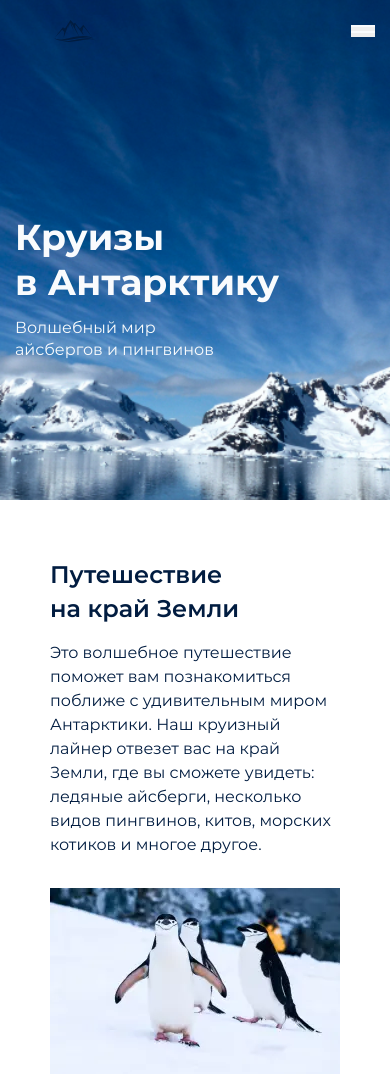
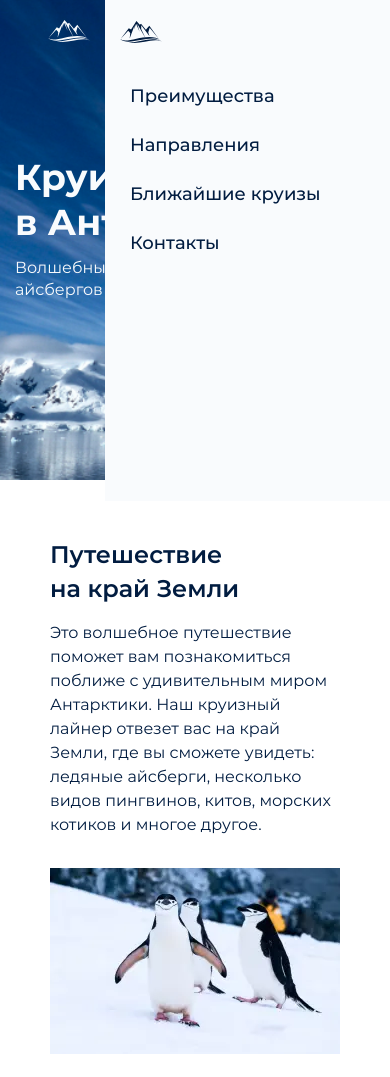
Before and after one commit to JuliaNik17/accelerator_1, a website: page source/index.html in a window 390 px wide. Shown: the top 1077 px of the page. Drawn offline with nearby package versions, Linux system fonts and the light colour scheme; files that its build step writes are made by us from their sources.

Commit message:
Мобильное меню

```diff
--- a/source/index.html
+++ b/source/index.html
@@ -11,7 +11,7 @@
   <body class="page__body">
     <div class="wrapper">
       <header class="page-header">
-        <div class="page-header__wrapper page-header__wrapper--closed page-header__wrapper--nojs">
+        <div class="page-header__wrapper">
           <a class="page-header__logo">
             <picture>
               <source media="(max-width: 767px)" srcset="img/svg/logo_mob.svg">
@@ -20,12 +20,7 @@
             </picture>
           </a>
           <nav class="main-nav main-nav--closed main-nav--nojs">
-            <div class="main-nav-mob">
-            <a class="main-nav-mob__logo main-nav-mob__logo--nojs main-nav-mob__logo--opened">
-              <img src="img/svg/logo_menu.svg" alt="Логотип сайта: горы" width="42" height="22">
-            </a>
-            <button class="main-nav-mob__toggle" type="button"><span class="visually-hidden">Открыть меню</span></button>
-            </div>
+            <button class="main-nav__toggle" type="button"><span class="visually-hidden">Открыть меню</span></button>
             <div class="main-nav__wrapper">
               <ul class="main-nav__list site-list">
                 <li class="site-list__item ">
@@ -522,7 +517,7 @@
       </div>
     </div>
 
-    <!--<script src="js/vendor.min.js"></script>
-    <script src="js/main.min.js"></script>-->
+    <script src="js/vendor.min.js"></script>
+    <script src="js/main.min.js"></script>
   </body>
 </html>
--- a/source/sass/blocks/intro.scss
+++ b/source/sass/blocks/intro.scss
@@ -22,7 +22,7 @@
   @include vp-767 {
     background-image: url("../../img/content/main_picture_mob.jpg");
     height: 500px;
-    margin-top: -40px;
+    margin-top: -60px;
   }
 }
 
@@ -71,7 +71,7 @@
   @include vp-767 {
     font-size: 36px;
     line-height: 45px;
-    margin-top: 215px;
+    margin-top: 175px;
     margin-left: 15px;
   }
 }
--- a/source/sass/blocks/main-nav-mob.scss
+++ b/source/sass/blocks/main-nav-mob.scss
@@ -1,29 +1,29 @@
-.main-nav-mob {
-  display: none;
+// .main-nav-mob {
+//   display: none;
 
-  @include vp-767 {
-    width: 100%;
-    display: flex;
-    flex-direction: row;
-    justify-content: space-between;
-    align-items: center;
-  }
-}
+//   @include vp-767 {
+//     width: 100%;
+//     display: flex;
+//     flex-direction: row;
+//     justify-content: space-between;
+//     align-items: center;
+//   }
+// }
 
-.main-nav-mob__logo {
-  @include vp-767 {
-    display: block;
-    margin-top: 20px;
-    margin-left: 15px;
-  }
-}
+// .main-nav-mob__logo {
+//   @include vp-767 {
+//     display: block;
+//     margin-top: 20px;
+//     margin-left: 15px;
+//   }
+// }
 
-.main-nav-mob__toggle {
-  @include vp-767 {
-    margin-top: 20px;
-    margin-right: 15px;
-    border: none;
-    padding: 0;
-    cursor: pointer;
-  }
-}
+// .main-nav-mob__toggle {
+//   @include vp-767 {
+//     margin-top: 20px;
+//     margin-right: 15px;
+//     border: none;
+//     padding: 0;
+//     cursor: pointer;
+//   }
+// }
--- a/source/sass/blocks/main-nav.scss
+++ b/source/sass/blocks/main-nav.scss
@@ -1,123 +1,138 @@
 .main-nav {
   align-self: center;
-}
 
-.main-nav__logo {
-  display: none;
-}
-
-.main-nav--closed {
   @include vp-767 {
+    display: flex;
     position: relative;
   }
 }
 
-.main-nav--closed .site-list__item {
+.main-nav__list {
+  list-style: none;
+  padding: 0;
+  display: flex;
+  flex-direction: row;
+  justify-content: space-between;
+  margin: 0;
+
+  @include vp-767 {
+    background-color: $light-beige;
+    flex-direction: column;
+    margin-top: 75px;
+    margin-left: 15px;
+    margin-bottom: 230px;
+    position: relative;
+  }
+}
+
+.main-nav__toggle {
+  display: none;
+
+  @include vp-767 {
+  position: absolute;
+  top: 4px;
+  right: 15px;
+  display: block;
+  width: 25px;
+  height: 15px;
+  cursor: pointer;
+  border: none;
+  background-color: unset;
+  }
+}
+
+.main-nav--closed .main-nav__toggle::before {
+  @include vp-767 {
+  content: "";
+  position: absolute;
+  top: 0;
+  right: 0;
+  width: 25px;
+  height: 2px;
+  background-color: $light-beige;
+  box-shadow: 0 6px 0 0 $light-beige, 0 12px 0 0 $light-beige;
+  }
+}
+
+.main-nav--closed .main-nav__list {
   @include vp-767 {
     display: none;
   }
 }
 
-.main-nav--nojs .main-nav-mob {
-  @include vp-767 {
-    background-color: $light-beige;
-    padding-bottom: 10px;
-  }
-}
-
-.main-nav--nojs .main-nav-mob__toggle {
-  @include vp-767 {
-    background-image: url("../img/sprite/close_icon.svg");
-    width: 15px;
-    height: 15px;
-  }
-}
-
-.main-nav--nojs .main-nav__logo {
+.main-nav--opened .main-nav__list {
   @include vp-767 {
     display: block;
-    margin-top: 25px;
-    margin-left: 15px;
   }
 }
 
 .main-nav--nojs {
   @include vp-767 {
-    position: absolute;
-    width: 90%;
-    top: 0;
-    right: 0;
-    z-index: 10;
-    display: flex;
-  }
-}
-
-.main-nav--nojs .page-header__logo {
-  @include vp-767 {
-    display: none;
+  position: absolute;
+  width: 285px;
+  top: 0;
+  right: 0;
+  z-index: 10;
   }
 }
 
 .main-nav--nojs .main-nav__wrapper {
   @include vp-767 {
-    display: none;
     position: absolute;
     min-height: 0;
     width: 100%;
-    top: 50px;
-    right: 0;
+    top: 0;
+    left: 0;
     background-color: $light-beige;
-    // display: flex;
-    flex-direction: column;
   }
 }
 
-.main-nav--nojs .site-list__item {
+.main-nav--nojs .main-nav__list {
   @include vp-767 {
     display: block;
   }
 }
 
+.main-nav--opened {
+  @include vp-767 {
+    display: flex;
+    position: relative;
+  }
+}
+
 .main-nav--opened .main-nav__wrapper {
   @include vp-767 {
+    position: relative;
+    margin-top: 500px;
+    left: 0;
+    z-index: 10;
+    width: 100%;
+    background-color: $light-beige;
+  }
+}
+
+.main-nav--nojs .main-nav__wrapper::before,
+.main-nav--opened .main-nav__wrapper::before {
+  @include vp-767 {
+  content: "";
+  position: absolute;
+  top: 21px;
+  left: 15px;
+  z-index: 12;
+  width: 42px;
+  height: 22px;
+  background: url("../img/svg/logo_menu.svg");
+  }
+}
+
+.main-nav--opened .main-nav__toggle::before {
+  @include vp-767 {
+    content: "";
     position: absolute;
     top: 0;
     right: 0;
-    z-index: 10;
-    width: 100%;
-    background-color: $light-beige;
-    display: flex;
-    flex-direction: column;
+    width: 15px;
+    height: 15px;
+    background: url("../img/sprite/close_icon.svg") no-repeat;
   }
 }
-
-.main-nav--opened .main-nav__logo {
-  @include vp-767 {
-    display: block;
-    margin-top: 25px;
-    margin-left: 15px;
-  }
-}
-
-.main-nav--opened .main-nav-mob__toggle {
-  @include vp-767 {
-    background-image: url("../img/sprite/close_icon.svg");
-    width: 15px;
-    height: 15px;
-  }
-}
-
-.main-nav--closed .main-nav-mob__toggle {
-  @include vp-767 {
-    background-image: url("../img/sprite/menu_button.svg");
-    width: 24px;
-    height: 12px;
-  }
-}
-
-.main-nav--closed .main-nav-mob {
-  @include vp-767 {
-    background-color: unset;
-    width: 100%;
-  }
-}
--- a/source/sass/blocks/page-header.scss
+++ b/source/sass/blocks/page-header.scss
@@ -5,6 +5,11 @@
   line-height: 20px;
   align-items: center;
   z-index: 2;
+
+  @include vp-767 {
+    display: flex;
+    position: relative;
+  }
 }
 
 .page-header__wrapper {
@@ -21,14 +26,16 @@
 
   @include vp-767 {
     width: 320px;
-    margin: 20px auto;
+    margin: 0 auto;
+    padding: 20px 0;
+    height: 20px;
   }
 }
 
 .page-header__logo {
   padding-left: 13px;
 
-  @include vp-767 {
-    display: none;
-  }
+  // @include vp-767 {
+    // display: none;
+  // }
 }
--- a/source/sass/blocks/site-list.scss
+++ b/source/sass/blocks/site-list.scss
@@ -1,19 +1,20 @@
-.site-list {
-  list-style: none;
-  padding: 0;
-  display: flex;
-  flex-direction: row;
-  justify-content: space-between;
-  margin: 0;
+// .site-list {
+//   list-style: none;
+//   padding: 0;
+//   display: flex;
+//   flex-direction: row;
+//   justify-content: space-between;
+//   margin: 0;
 
-  @include vp-767 {
-    background-color: $light-beige;
-    flex-direction: column;
-    margin-top: 20px;
-    margin-left: 15px;
-    margin-bottom: 230px;
-  }
-}
+//   @include vp-767 {
+//     background-color: $light-beige;
+//     flex-direction: column;
+//     margin-top: 75px;
+//     margin-left: 15px;
+//     margin-bottom: 230px;
+//     position: relative;
+//   }
+// }
 
 .site-list__item a {
   color: $light-beige;
@@ -35,7 +36,7 @@
     font-size: 18px;
     line-height: 22px;
     display: block;
-    padding: 10px 39px 8px 10px;
+    padding: 10px 39px 17px 10px;
   }
 }
 
```
Also changed, not shown: source/js/main.js (+15 -0 lines). Lines whose indentation alone changed are shown as unchanged.
